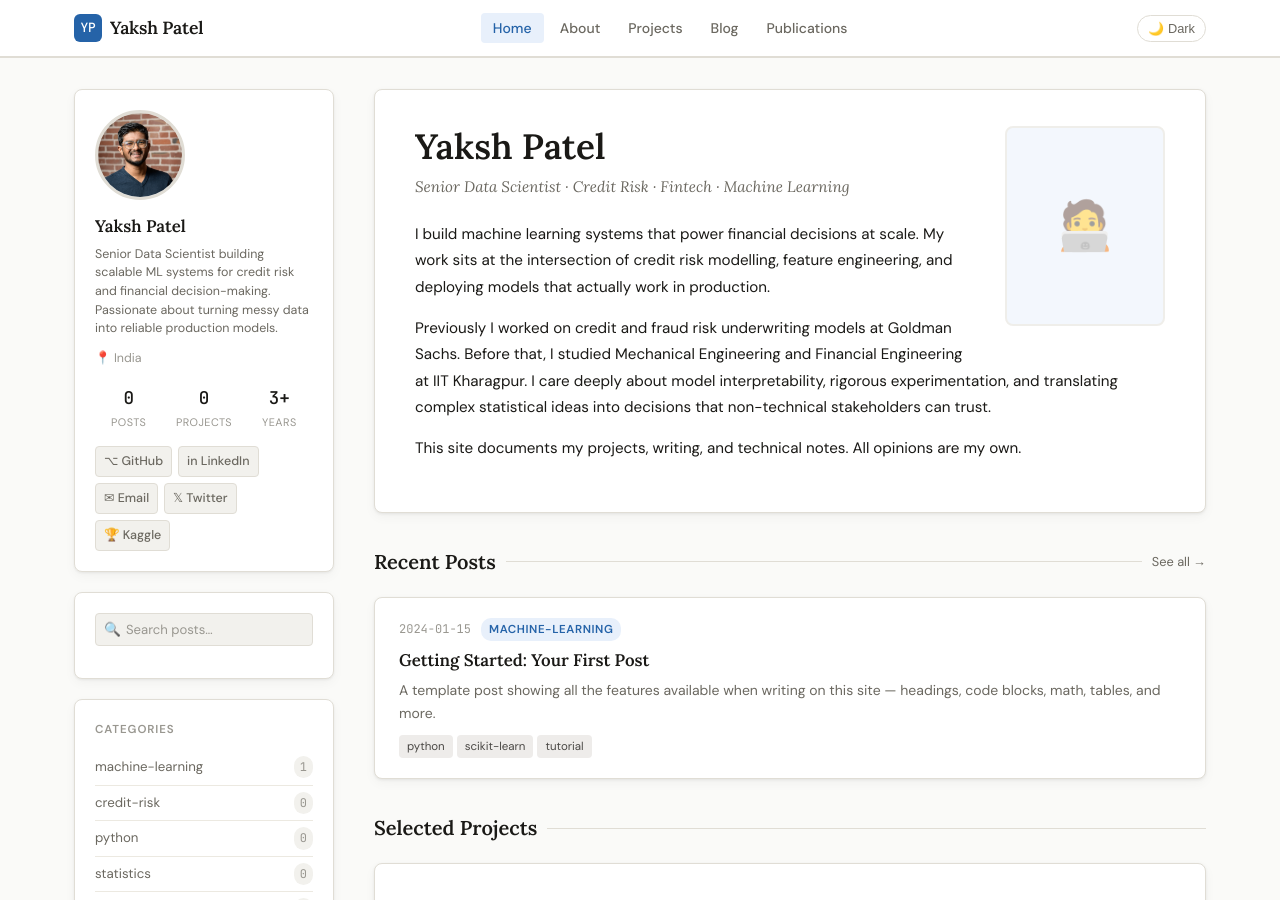
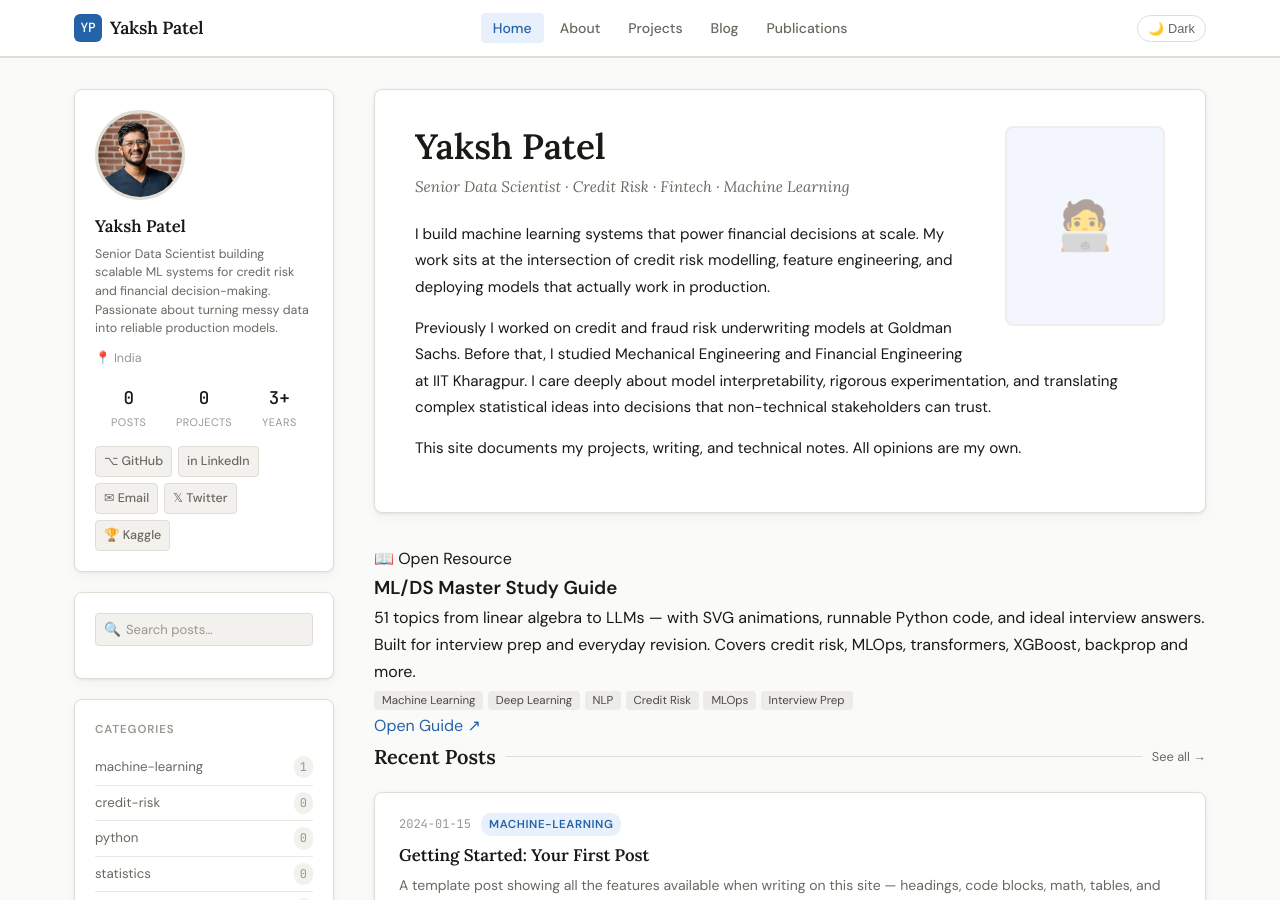
Before and after one commit to Yaksh-Patel/Yaksh-Patel.github.io, a Jekyll site: the page built from index.md, in a window 1280 px wide and 900 px high. Built offline with Jekyll 4.4.1, drawn with Linux system fonts in a browser that asks for light colours.

Commit message:
feat: add ML/DS guide callout card on homepage

```diff
--- a/index.md
+++ b/index.md
@@ -33,6 +33,32 @@ title: Home
     This site documents my projects, writing, and technical notes.
     All opinions are my own.
   </p>
+</div>
+
+<!-- ===== ML/DS STUDY GUIDE CALLOUT ===== -->
+<div class="guide-callout">
+  <div class="guide-callout-inner">
+    <div class="guide-callout-text">
+      <div class="guide-callout-label">📖 Open Resource</div>
+      <h3 class="guide-callout-title">ML/DS Master Study Guide</h3>
+      <p class="guide-callout-desc">
+        51 topics from linear algebra to LLMs — with SVG animations, runnable Python code,
+        and ideal interview answers. Built for interview prep and everyday revision.
+        Covers credit risk, MLOps, transformers, XGBoost, backprop and more.
+      </p>
+      <div class="guide-callout-tags">
+        <span class="tag">Machine Learning</span>
+        <span class="tag">Deep Learning</span>
+        <span class="tag">NLP</span>
+        <span class="tag">Credit Risk</span>
+        <span class="tag">MLOps</span>
+        <span class="tag">Interview Prep</span>
+      </div>
+    </div>
+    <a href="https://yaksh-patel.github.io/ml-guide" target="_blank" rel="noopener" class="guide-callout-btn">
+      Open Guide ↗
+    </a>
+  </div>
 </div>
 
 <!-- ===== RECENT POSTS ===== -->
```
Also changed, not shown: assets/css/main.scss (+79 -0 lines).
